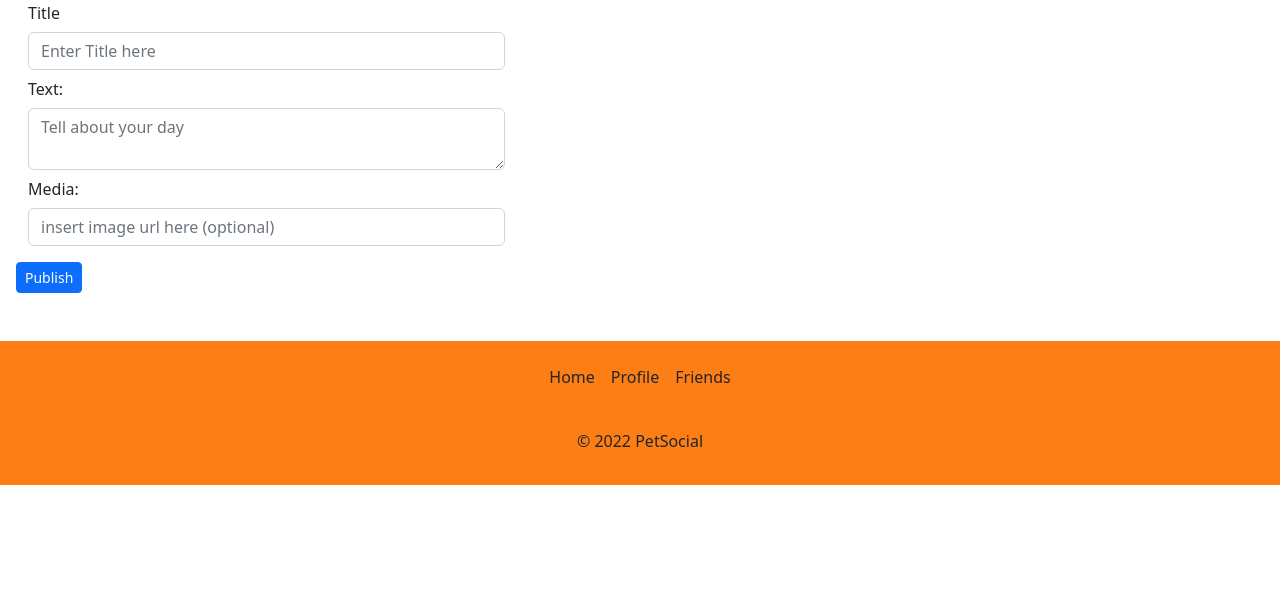
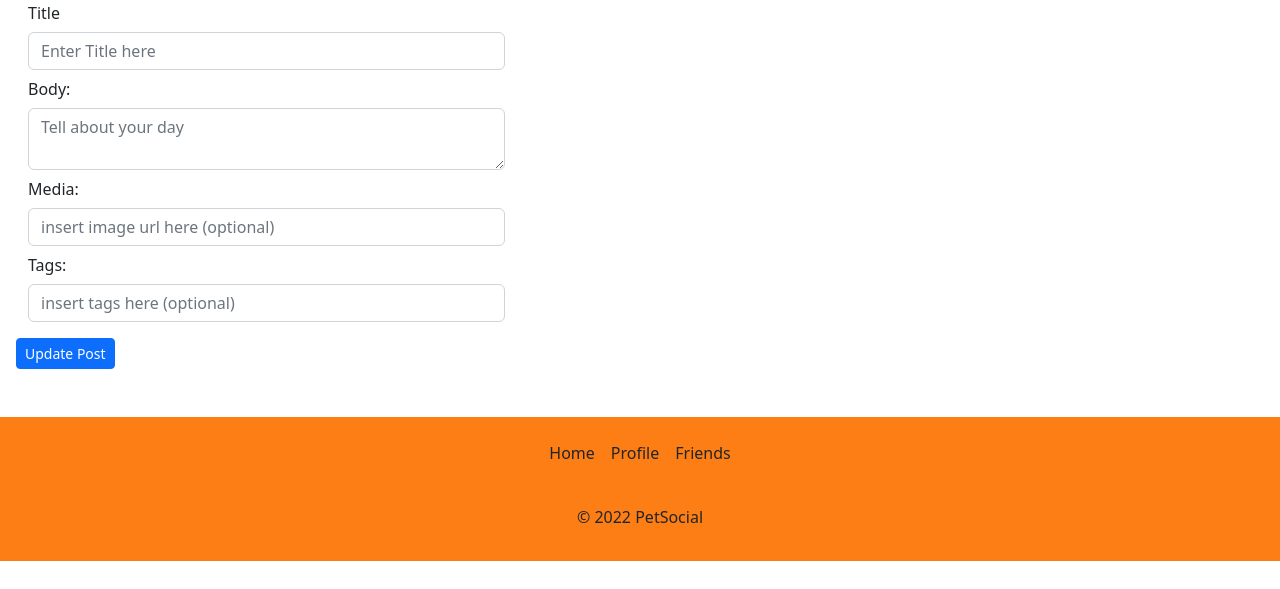
Before and after one commit to MaritaMalvinsdatter/css-frameworks-ca, a website with bundled scripts: page edit_post.html in a window 1280 px wide. Shown: the part 211-800 px from the top of the page. Built offline with nearby package versions, Linux system fonts and the light colour scheme.

Commit message:
post sections updated

```diff
--- a/edit_post.html
+++ b/edit_post.html
@@ -44,32 +44,37 @@
             <div class="my-5">
                 <h4>Edit Post:</h4>
                 <div>
-                    <!-- POST SECTION -->
+                    <!-- EDIT POST SECTION -->
                       <form id="edit-post">
                             <div class="form-group row mx-3">
-                            <label for="title" class="col-form-label">Title</label>
+                              <label for="title" class="col-form-label">Title</label>
                                 <div>
-                                  <input id="text" name="title" placeholder="Enter Title here" class="form-control" required="required" type="text">
+                                  <input name="title" placeholder="Enter Title here" class="form-control" required="required" type="text">
                                 </div>
                             </div>
                             <div class="form-group row mx-3">
-                                <label for="body" class="col-form-label">Text:</label>
+                              <label for="body" class="col-form-label">Body:</label>
                                 <div>
-                                  <textarea id="textarea" name="body" placeholder="Tell about your day" cols="20" rows="2" class="form-control" required="required" type="text"></textarea>
+                                  <textarea name="body" placeholder="Tell about your day" cols="20" rows="2" class="form-control" required="required" type="text"></textarea>
                                 </div>
                             </div>
                             <div class="form-group row mx-3">
-                                <label class="col-form-label" for="media">Media:</label>
+                              <label class="col-form-label" for="media">Media:</label>
                                 <div>
                                   <input type="url" name="media" class="form-control" placeholder="insert image url here (optional)"/>
                                 </div>
                             </div>
+                            <div class="form-group row mx-3">
+                              <label class="col-form-label" for="media">Tags:</label>
+                                <div>
+                                  <input type="text" name="tags" class="form-control" placeholder="insert tags here (optional)"/>
+                                </div>
+                            </div>
                             <div class="card-footer my-3 mx-3">
-                              <!-- <button type="button" class="btn btn-outline-secondary btn-sm">Upload Image</button> -->
-                              <button type="button" class="btn btn-primary btn-sm">Publish</button>
+                              <button type="button" class="btn btn-primary btn-sm">Update Post</button>
                             </div>
                       </form>
-                      <!-- POST SECTION ENDS -->
+                      <!-- EDIT POST SECTION ENDS -->
                 </div>
             </div>
         </div>
```
Also changed, not shown: post.html (+18 -1 lines), profile.html (+10 -5 lines).
